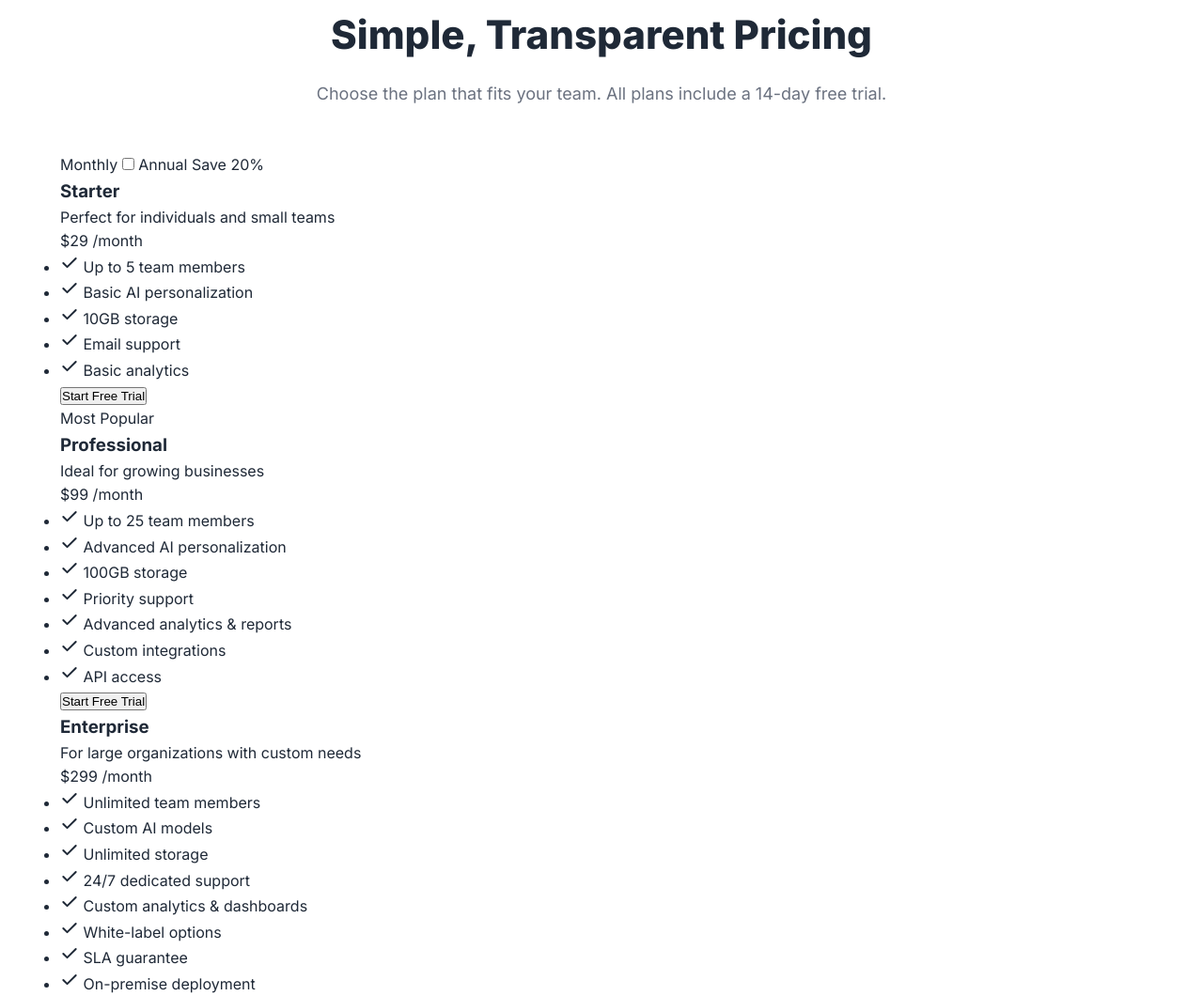
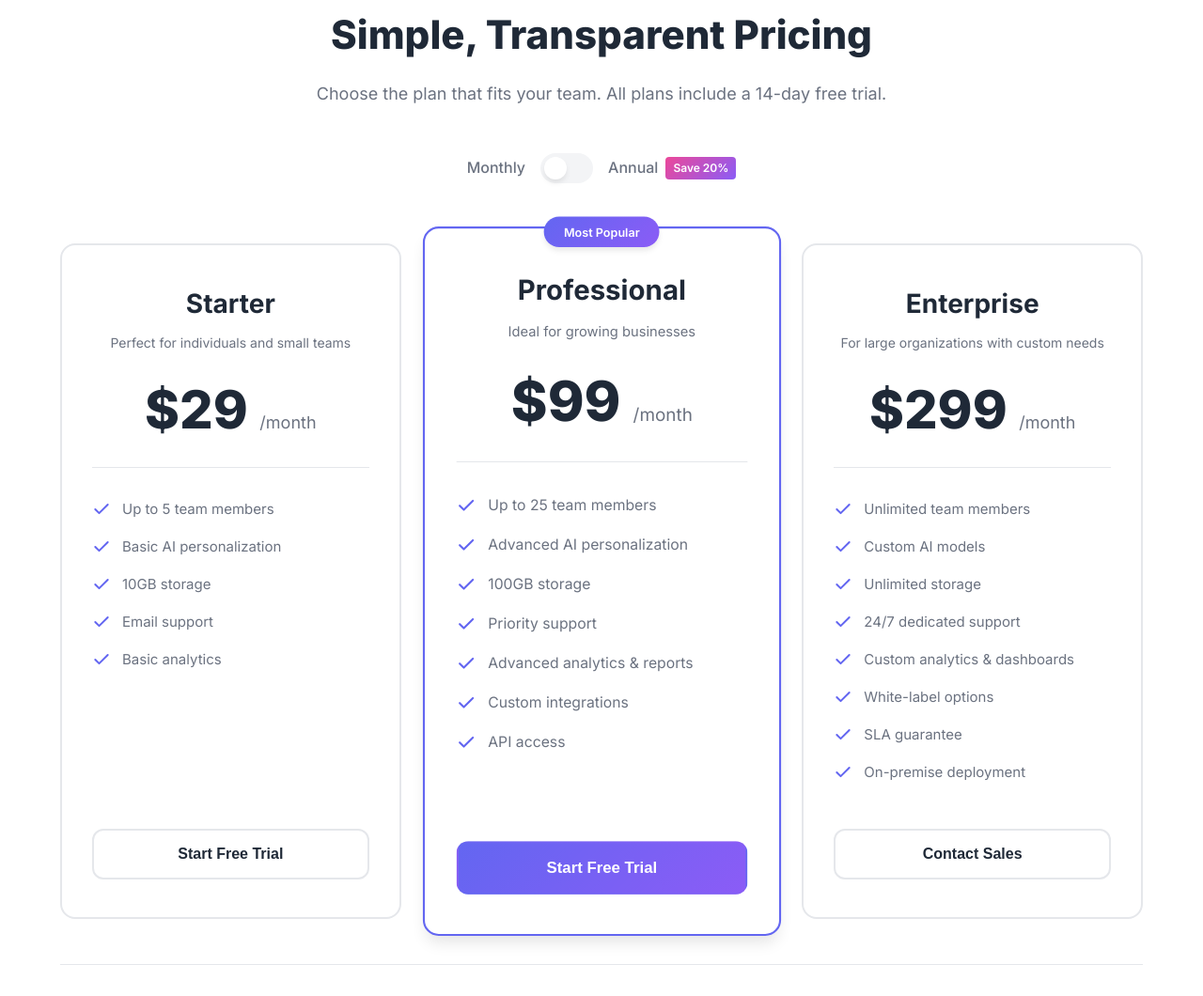
Before and after one commit to danishhly/SynapseAI, a website built with Vite: page index.html in a window 1280 px wide. Shown: the part 3907-4967 px from the top of the page at 94% size. Built offline with nearby package versions, Linux system fonts and the light colour scheme.

Commit message:
style: pricing section with reponsive cards and icons

```diff
--- a/styles.css
+++ b/styles.css
@@ -839,3 +839,241 @@ body {
 .pricing .section-header {
     margin-bottom: 48px;
 }
+
+/* Billing Toggle */
+.billing-toggle-container {
+    display: flex;
+    align-items: center;
+    justify-content: center;
+    gap: 16px;
+    margin-bottom: 64px;
+}
+
+.billing-label {
+    font-size: 16px;
+    font-weight: 500;
+    color: var(--text-secondary);
+    display: flex;
+    align-items: center;
+    gap: 8px;
+}
+
+.billing-badge {
+    background: var(--gradient-accent);
+    color: white;
+    padding: 2px 8px;
+    border-radius: 4px;
+    font-size: 12px;
+    font-weight: 600;
+}
+
+.billing-switch {
+    position: relative;
+    display: inline-block;
+    width: 56px;
+    height: 32px;
+}
+
+.billing-switch input {
+    opacity: 0;
+    width: 0;
+    height: 0;
+}
+
+.billing-slider {
+    position: absolute;
+    cursor: pointer;
+    top: 0;
+    left: 0;
+    right: 0;
+    bottom: 0;
+    background-color: var(--bg-tertiary);
+    transition: 0.3s;
+    border-radius: 32px;
+}
+
+.billing-slider:before {
+    position: absolute;
+    content: "";
+    height: 24px;
+    width: 24px;
+    left: 4px;
+    bottom: 4px;
+    background-color: white;
+    transition: 0.3s;
+    border-radius: 50%;
+    box-shadow: var(--shadow-md);
+}
+
+.billing-switch input:checked + .billing-slider {
+    background: var(--gradient-primary);
+}
+
+.billing-switch input:checked + .billing-slider:before {
+    transform: translateX(24px);
+}
+
+/* Pricing Grid */
+.pricing-grid {
+    display: grid;
+    grid-template-columns: repeat(3, 1fr);
+    gap: 32px;
+    margin-bottom: 48px;
+}
+
+.pricing-card {
+    background: white;
+    border: 2px solid var(--border-color);
+    border-radius: 16px;
+    padding: 40px 32px;
+    position: relative;
+    transition: all 0.3s ease;
+    display: flex;
+    flex-direction: column;
+}
+
+.pricing-card:hover {
+    transform: translateY(-8px);
+    box-shadow: var(--shadow-xl);
+    border-color: var(--primary-color);
+}
+
+.pricing-card.featured {
+    border-color: var(--primary-color);
+    box-shadow: var(--shadow-lg);
+    transform: scale(1.05);
+}
+
+.pricing-card.featured:hover {
+    transform: scale(1.05) translateY(-8px);
+}
+
+.popular-badge {
+    position: absolute;
+    top: -12px;
+    left: 50%;
+    transform: translateX(-50%);
+    background: var(--gradient-primary);
+    color: white;
+    padding: 6px 20px;
+    border-radius: 20px;
+    font-size: 12px;
+    font-weight: 600;
+    box-shadow: var(--shadow-md);
+}
+
+.pricing-header {
+    margin-bottom: 32px;
+    text-align: center;
+}
+
+.pricing-header h3 {
+    font-size: 28px;
+    font-weight: 700;
+    margin-bottom: 8px;
+    color: var(--text-primary);
+}
+
+.pricing-description {
+    font-size: 14px;
+    color: var(--text-secondary);
+}
+
+.pricing-price {
+    text-align: center;
+    margin-bottom: 32px;
+    padding-bottom: 32px;
+    border-bottom: 1px solid var(--border-color);
+}
+
+.price-amount {
+    font-size: 56px;
+    font-weight: 800;
+    color: var(--text-primary);
+    line-height: 1;
+    transition: transform 0.2s ease;
+}
+
+.price-period {
+    font-size: 18px;
+    color: var(--text-secondary);
+    margin-left: 8px;
+}
+
+.pricing-features {
+    list-style: none;
+    flex: 1;
+    margin-bottom: 32px;
+}
+
+.pricing-features li {
+    display: flex;
+    align-items: flex-start;
+    gap: 12px;
+    margin-bottom: 16px;
+    font-size: 15px;
+    color: var(--text-secondary);
+}
+
+.pricing-features li svg {
+    flex-shrink: 0;
+    color: var(--primary-color);
+    margin-top: 2px;
+}
+
+.pricing-cta {
+    width: 100%;
+    padding: 16px 32px;
+    border: 2px solid var(--border-color);
+    background: white;
+    color: var(--text-primary);
+    border-radius: 12px;
+    font-size: 16px;
+    font-weight: 600;
+    cursor: pointer;
+    transition: all 0.3s ease;
+}
+
+.pricing-cta:hover {
+    border-color: var(--primary-color);
+    color: var(--primary-color);
+    transform: translateY(-2px);
+    box-shadow: var(--shadow-md);
+}
+
+.pricing-cta.primary {
+    background: var(--gradient-primary);
+    color: white;
+    border-color: transparent;
+}
+
+.pricing-cta.primary:hover {
+    background: var(--gradient-primary);
+    transform: translateY(-2px);
+    box-shadow: var(--shadow-lg);
+}
+
+.pricing-footer {
+    text-align: center;
+    padding-top: 48px;
+    border-top: 1px solid var(--border-color);
+}
+
+.pricing-footer p {
+    color: var(--text-secondary);
+    margin-bottom: 8px;
+}
+
+.pricing-note {
+    font-size: 14px;
+}
+
+.pricing-note a {
+    color: var(--primary-color);
+    text-decoration: none;
+    font-weight: 600;
+}
+
+.pricing-note a:hover {
+    text-decoration: underline;
+}
```
